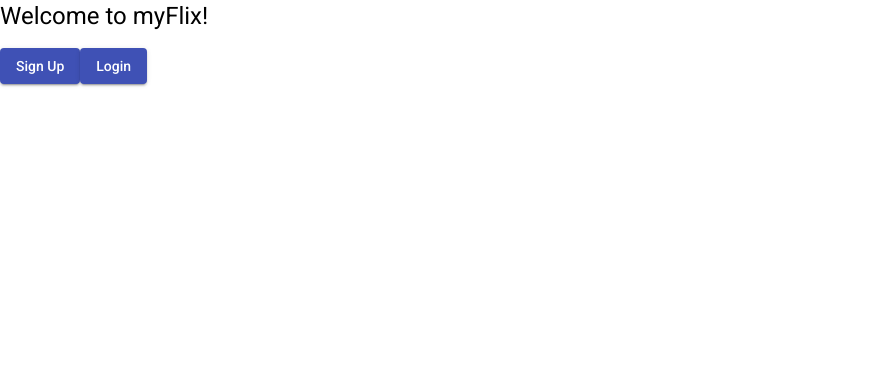
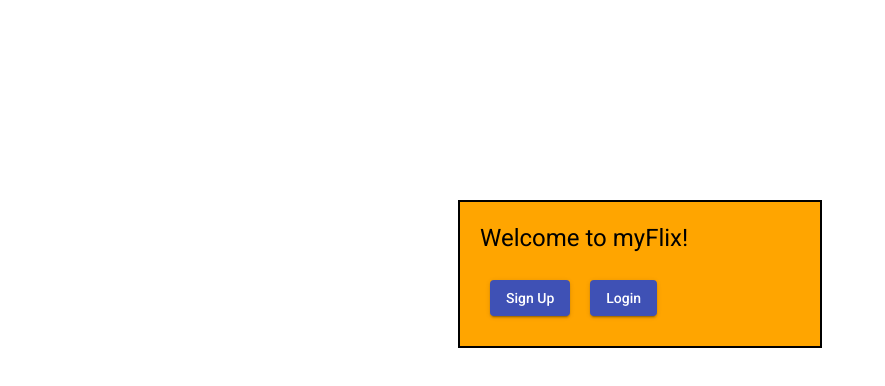
Before and after one commit to RCarpus/myFlix-Angular-client, an Angular app: page /welcome in a window 1280 px wide. Shown: the top 386 px of the page, without its empty margins (0-885 px from the left). Built offline with nearby package versions, Linux system fonts and the light colour scheme.

Commit message:
style welcome page

```diff
--- a/src/app/welcome-page/welcome-page.component.scss
+++ b/src/app/welcome-page/welcome-page.component.scss
@@ -0,0 +1,12 @@
+.main-page {
+  width: 320px;
+  margin: auto;
+  margin-top: 200px;
+  background-color: orange;
+  border: 2px solid black;
+  padding: 20px;
+}
+
+button {
+  margin: 10px;
+}
```
